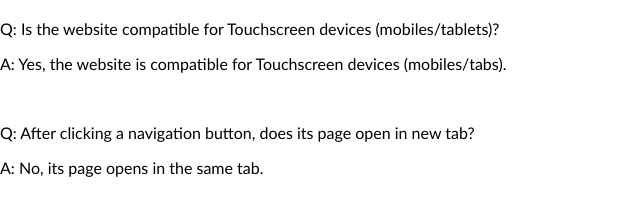
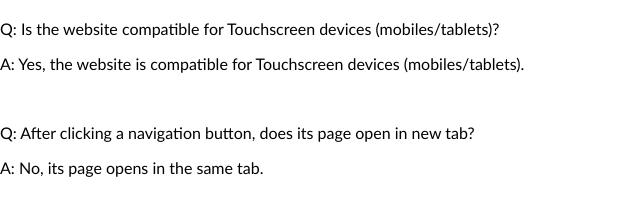
Before and after one commit to Areen-Rath/Origami-Design-Website-Production, a plain HTML site: page help.html in a window 1280 px wide. Shown: the part 592-797 px from the top of the page, 0-640 px from the left. Drawn offline with Linux system fonts and the light colour scheme.

Commit message:
Update help.html

```diff
--- a/help.html
+++ b/help.html
@@ -32,7 +32,7 @@
             </ul>
             <h1>FAQ's</h1>
             <p>Q: Is the website compatible for Touchscreen devices (mobiles/tablets)?</p>
-            <p>A: Yes, the website is compatible for Touchscreen devices (mobiles/tabs).</p>
+            <p>A: Yes, the website is compatible for Touchscreen devices (mobiles/tablets).</p>
             <br>
             <p>Q: After clicking a navigation button, does its page open in new tab?</p>
             <p>A: No, its page opens in the same tab.</p>
```
